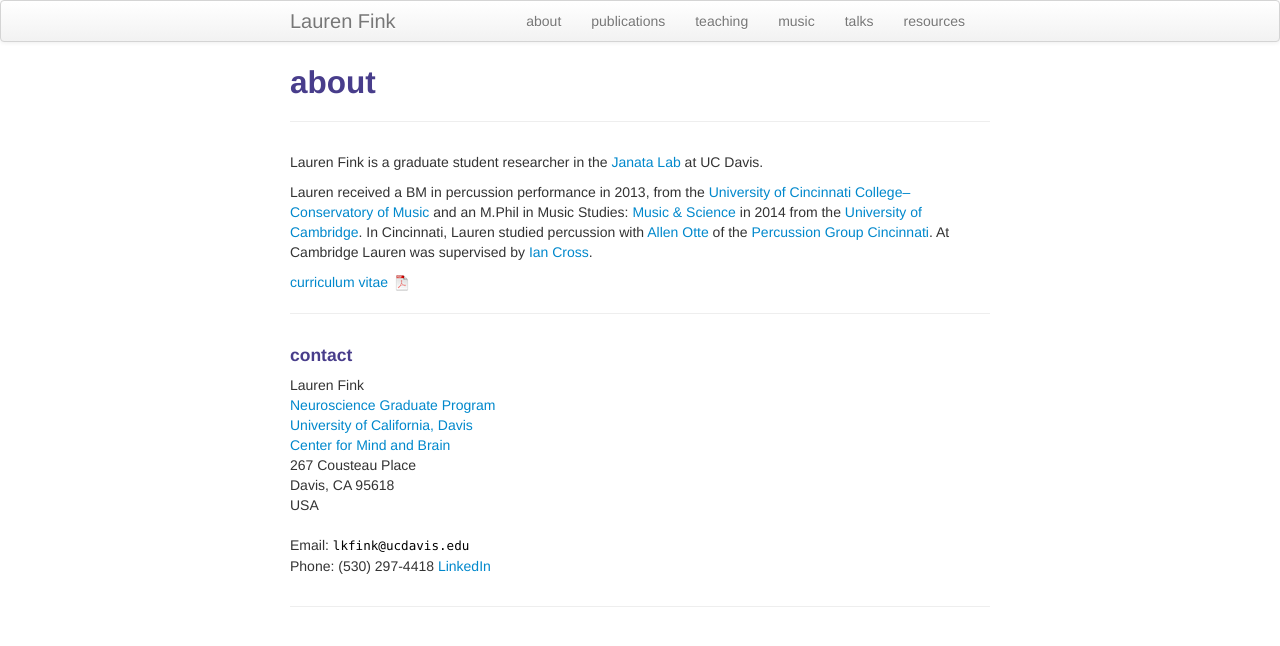
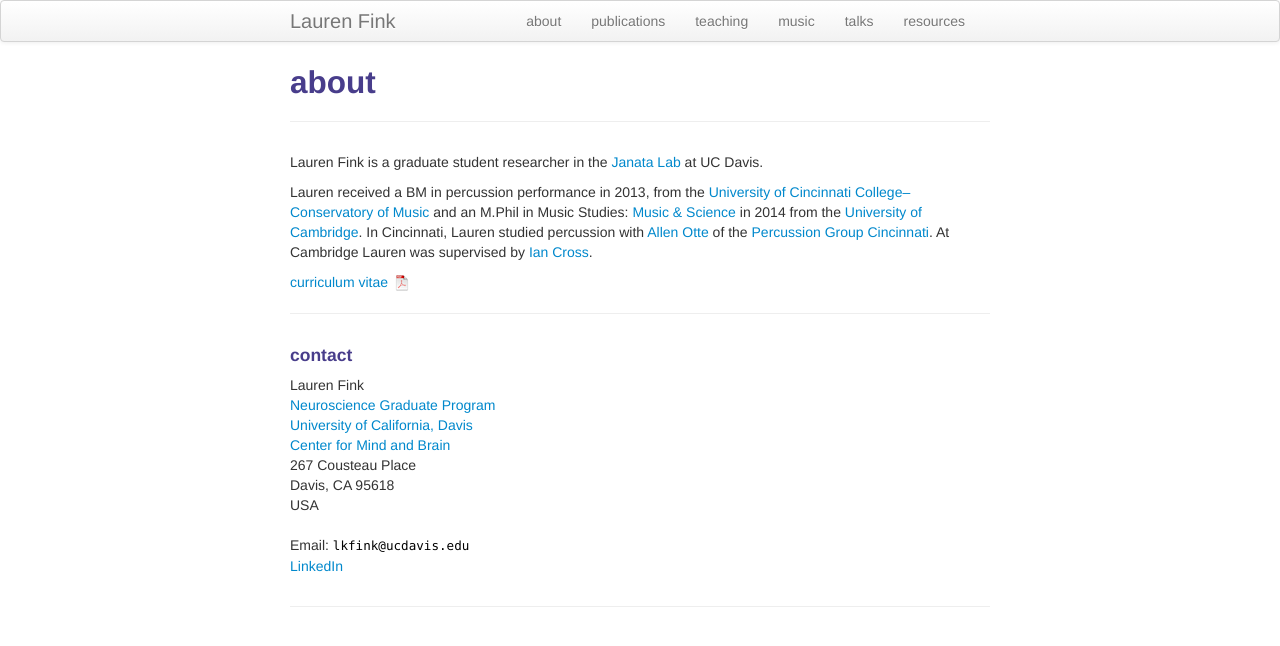
Before and after one commit to lkfink/lkfink.github.io, a Jekyll site: the page built from pages/about.md, in a window 1280 px wide. Shown: the top 646 px of the page. Built offline with Jekyll 4.4.1, drawn with Linux system fonts in a browser that asks for light colours.

Commit message:
Update about.md

```diff
--- a/pages/about.md
+++ b/pages/about.md
@@ -32,7 +32,6 @@ Lauren received a BM in percussion performance in 2013, from the [University of
             Email: <code>lk</code><b>I</b><code>fink</code><b>don't</b><code>@</code><b>want</b><code>uc</code><b>spam!
             </b><code>davis</code><b>So</b><code>.</code><b>please</b><code>e</code><b>leave
             </b><code>d</code><b>me</b><code>u</code><br/>
-            Phone: (530) 297-4418
             <a href="https://www.linkedin.com/in/lauren-fink-2ba747109/">LinkedIn</a><br/>
             </div>
         </div>
```
